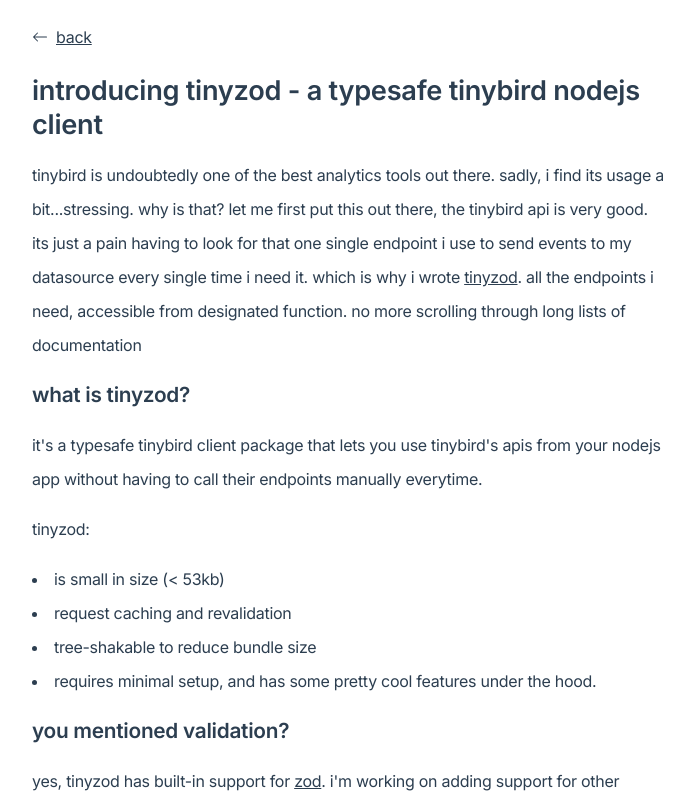
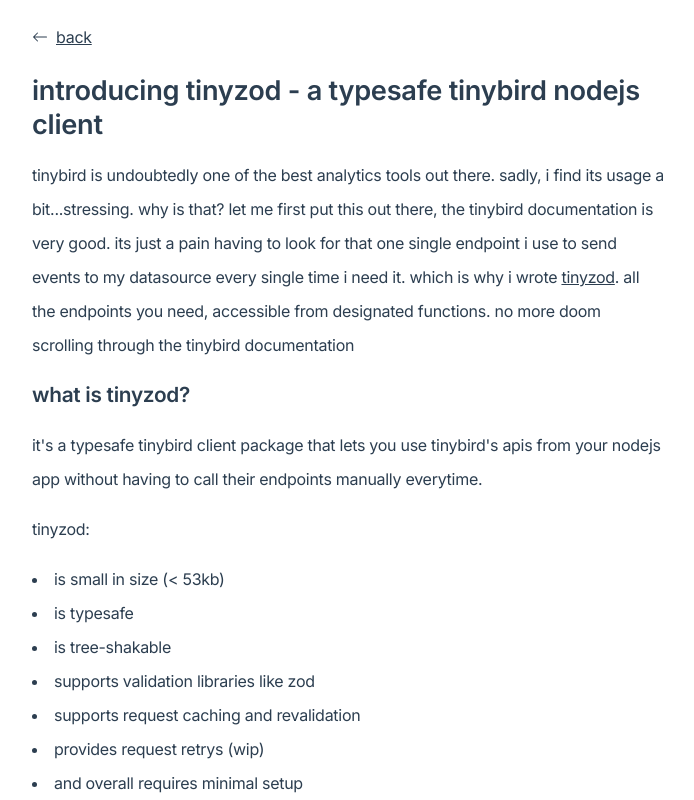
Before and after one commit to langf00rd/my-portfolio-site, a Next.js app: page /post/introducing-tinyzod-a-typesafe-tinybird-nodejs-client in a window 1280 px wide. Shown: the top 800 px of the page, without its empty margins (292-986 px from the left). Built offline with nearby package versions, Linux system fonts and the light colour scheme.

Commit message:
update post

```diff
--- a/pages/post/introducing-tinyzod-a-typesafe-tinybird-nodejs-client.mdx
+++ b/pages/post/introducing-tinyzod-a-typesafe-tinybird-nodejs-client.mdx
@@ -4,7 +4,7 @@
 
 # introducing tinyzod - a typesafe tinybird nodejs client
 
-tinybird is undoubtedly one of the best analytics tools out there. sadly, i find its usage a bit...stressing. why is that? let me first put this out there, the tinybird api is very good. its just a pain having to look for that one single endpoint i use to send events to my datasource every single time i need it. which is why i wrote [tinyzod](https://github.com/langf00rd/tinyzod). all the endpoints i need, accessible from designated function. no more scrolling through long lists of documentation
+tinybird is undoubtedly one of the best analytics tools out there. sadly, i find its usage a bit...stressing. why is that? let me first put this out there, the tinybird documentation is very good. its just a pain having to look for that one single endpoint i use to send events to my datasource every single time i need it. which is why i wrote [tinyzod](https://github.com/langf00rd/tinyzod). all the endpoints you need, accessible from designated functions. no more doom scrolling through the tinybird documentation
 
 ## what is tinyzod?
 
@@ -14,14 +14,16 @@
 tinyzod:
 
 - is small in size (< 53kb)
-- request caching and revalidation
-- tree-shakable to reduce bundle size
-- requires minimal setup, and has some pretty cool features under
-  the hood.
+- is typesafe
+- is tree-shakable
+- supports validation libraries like zod
+- supports request caching and revalidation
+- provides request retrys (wip)
+- and overall requires minimal setup
 
 ## you mentioned validation?
 
-yes, tinyzod has built-in support for [zod](https://zod.dev). i'm working on adding support for other validation libraries like yup, etc
+yes, tinyzod has built-in support for [zod](https://zod.dev). i'm working on adding support for other validation libraries like yup, etc. with this you are confident your data is validated before reaching tinybird
 
 > tinyzod is [opensource](https://github.com/langf00rd/tinyzod). looking forward to your feedback and contributions :)
 
```
